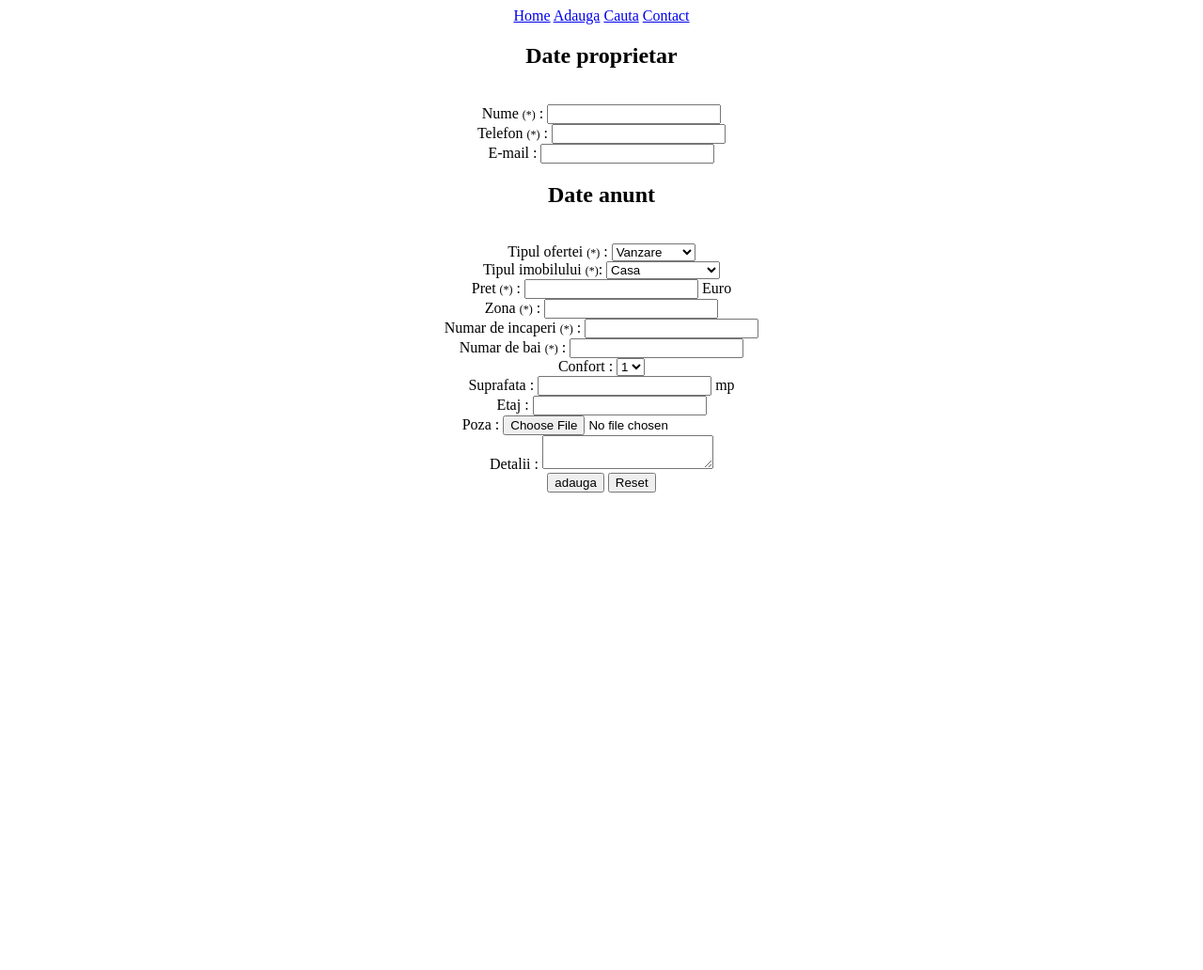
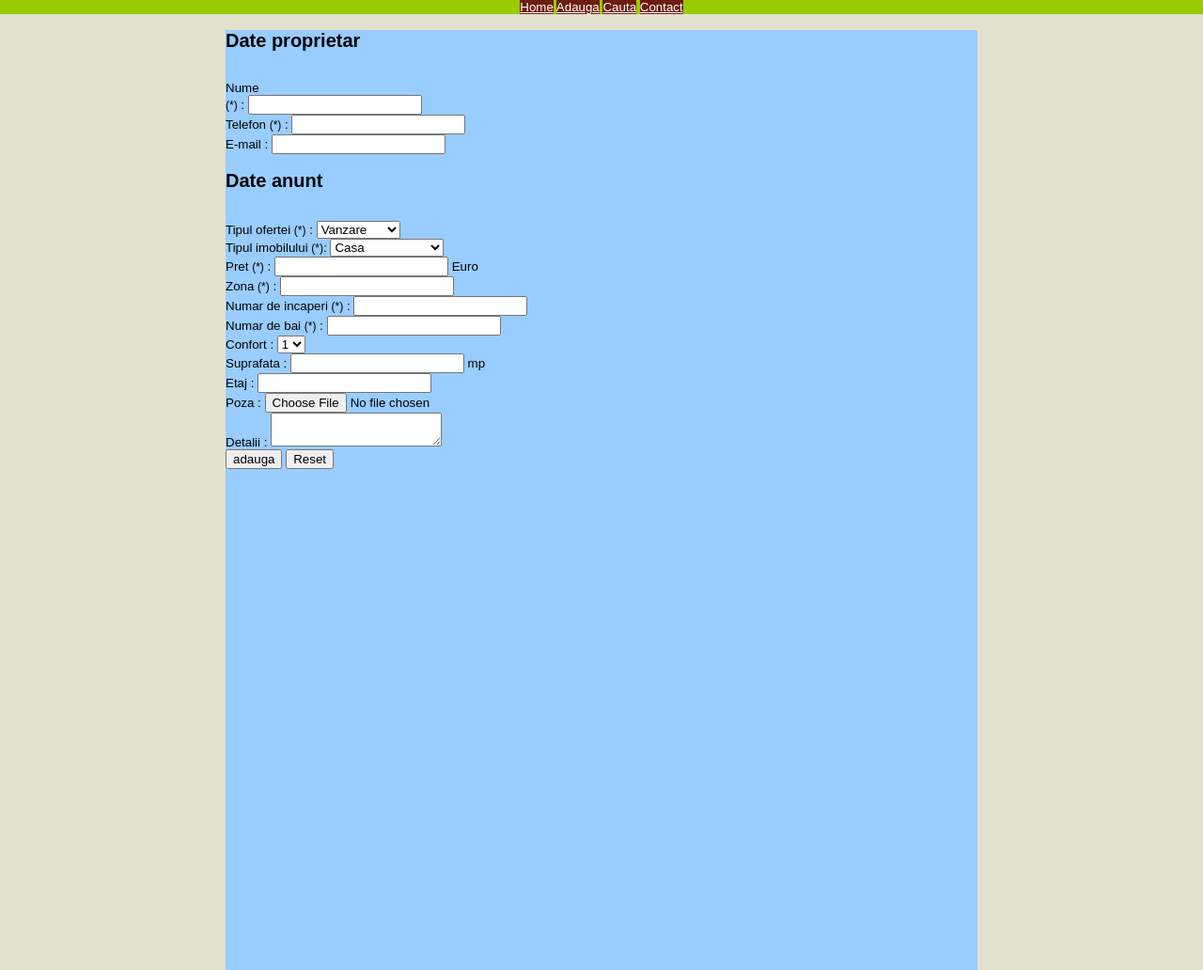
Before and after one commit to vladlep/emcproject, a PHP site: page /adauga.php?actiune=1 in a window 1280 px wide. Shown: the whole page at 94% size. Before the commit the page ends 524 px from the top, so only its background shows below. Run offline with PHP 8.4, Linux system fonts and the light colour scheme.

Commit message:
cu css-uri

```diff
--- a/Adauga.php
+++ b/Adauga.php
@@ -3,8 +3,10 @@
 <head>
 <!-- InstanceBeginEditable name="doctitle" -->
 <title>Untitled Document</title>
+<link rel="stylesheet"  href="../css_adauga.css" type="text/css">
 <!-- InstanceEndEditable -->
 <meta http-equiv="Content-Type" content="text/html; charset=iso-8859-1">
+<link rel="stylesheet"  href="css1.css" type="text/css">
 <!-- InstanceBeginEditable name="head" -->
 <style type="text/css">
 <!--
@@ -14,17 +16,17 @@
 <!-- InstanceEndEditable -->
 </head>
 
-<body>
-<div>
-<div ali align="center">
-<a href="home_page.php">Home</a>
-<a href="adauga.php">Adauga</a>
-<a href="cauta.php">Cauta</a>
-<a href="contact.php">Contact</a>
+<body >
+<div id="meniu">
+<div align="center">
+<a id="linkuri" href="home_page.php">Home</a>
+<a id="linkuri" href="adauga.php">Adauga</a>
+<a id="linkuri" href="cauta.php">Cauta</a>
+<a id="linkuri" href="contact.php">Contact</a>
 </div>
 
 </div >
-<div align="center">
+<div  id="content" >
 <!-- InstanceBeginEditable name="region1" -->
 
 <?php require_once("conection.php");
@@ -84,7 +86,7 @@ function resize($nume_poza){
 
 	<form method="post" action="adauga.php?actiune=adauga" enctype="multipart/form-data">
 		<h2> Date proprietar</h2> <br>
-		Nume <span  class="style2">(*)</span> :
+		<div id="nume"> Nume </div><span  class="style2">(*)</span> :
 		<input type="text" name="nume"	/>
 		<br>
 		Telefon <span class="style2">(*)</span> :
--- /dev/null
+++ b/css1.css
@@ -0,0 +1,26 @@
+body {
+background-color:#E2E1CD;
+font-family:sans-serif,Arial;
+font-size:10pt;
+margin:0;
+}
+#content
+{
+margin-left: auto;
+margin-right: auto;
+width:800px;
+height:1000px;
+background:#99CCFF;
+}
+#meniu
+{
+background:#99CC00;
+}
+#linkuri
+{
+-moz-background-clip:border;
+-moz-background-inline-policy:continuous;
+-moz-background-origin:padding;
+background:#6D1D0E repeat-x scroll center bottom;
+color:#FFFFFF;
+}
```
Also changed, not shown: Templates/Template.dwt.php (+10 -8 lines), cauta.php (+9 -8 lines), contact.php (+13 -9 lines), home_page.php (+10 -9 lines), css_adauga.css (added).
